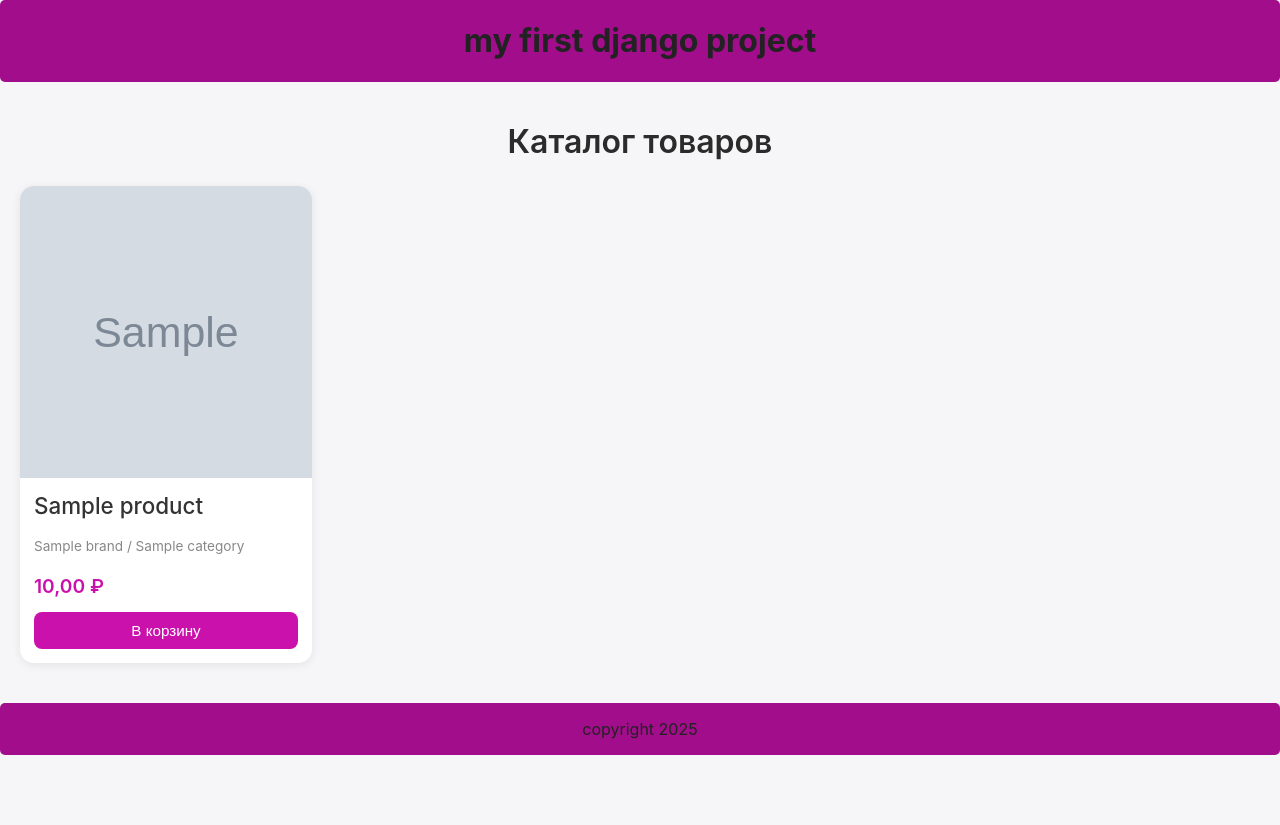
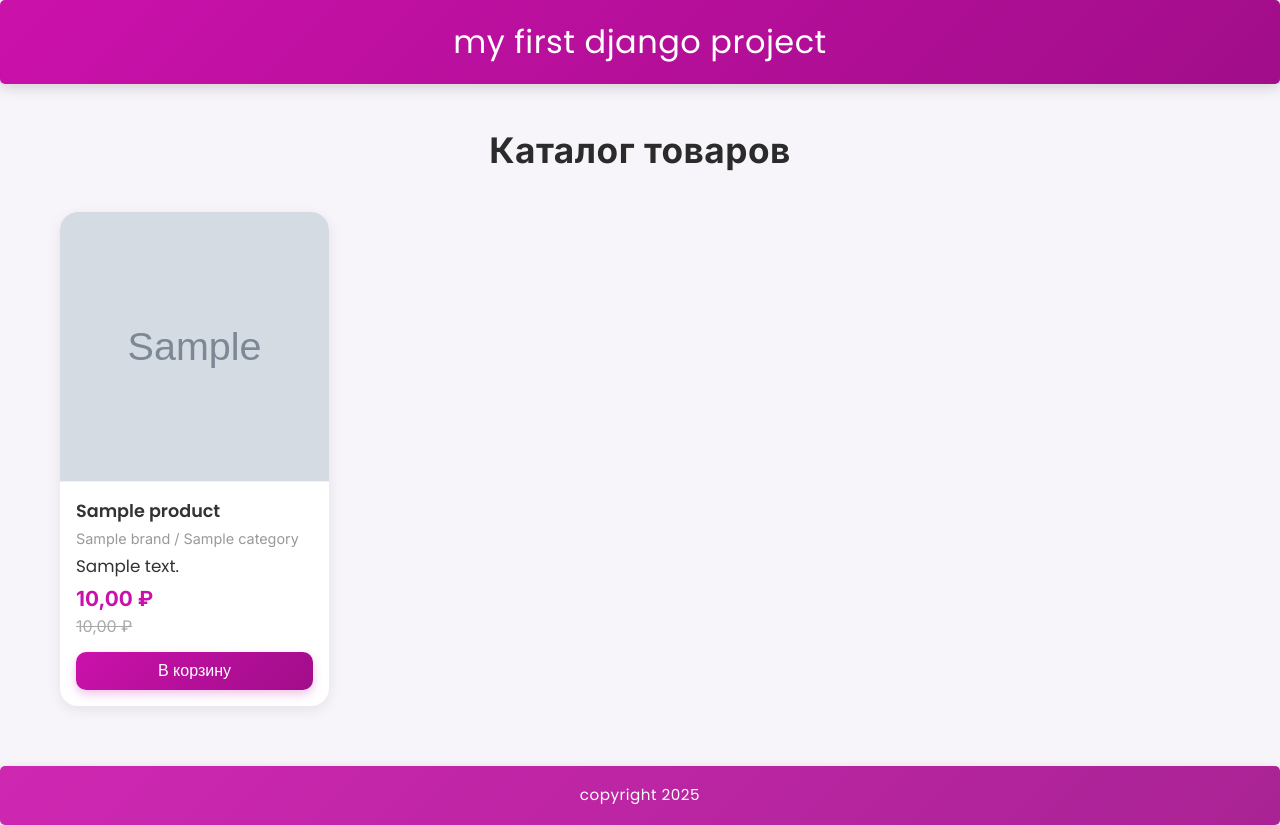
Before and after one commit to masterdigitalit/my_first_django_project, a Django app: page / in a window 1280 px wide. Before the commit the page ends 755 px from the top, so only its background shows below. Run offline with Django 5.2, Linux system fonts and the light colour scheme; tables that the repository leaves empty hold one stand-in row (values such as "Sample post"); grey boxes marked "Sample" are stand-in pictures.

Commit message:
описание

```diff
--- a/app/models.py
+++ b/app/models.py
@@ -29,6 +29,7 @@ class Product(models.Model):
     image_url = models.URLField(verbose_name="Ссылка на изображение", max_length=500, null=False, blank=False)
     category = models.ForeignKey("Category", verbose_name="Категория",null=False, blank=False, on_delete=models.CASCADE)
     brand = models.ForeignKey("Brand", verbose_name="Бренд", null=False, blank=False, on_delete=models.CASCADE)
+    old_price = models.DecimalField(verbose_name="Старая цена", decimal_places=2, max_digits=9, null=True, blank=True)
 
     def __str__(self):
         return self.name
--- a/app/static/styles/style.css
+++ b/app/static/styles/style.css
@@ -1,48 +1,71 @@
+/* === Подключаем шрифты === */
+@import url('https://fonts.googleapis.com/css2?family=Inter:wght@400;500;600;700&family=Poppins:wght@400;600&display=swap');
+
 /* === Базовые стили === */
 body {
-    font-family: "Inter", "Segoe UI", sans-serif;
-    background-color: #f6f6f8;
+    font-family: "Inter", "Poppins", "Segoe UI", sans-serif;
+    background-color: #f7f5f9;
     margin: 0;
     color: #222;
+    line-height: 1.5;
 }
 
 .container {
-    max-width: 1280px;
-    margin: 40px auto;
+
+    margin: 40px ;
     padding: 0 20px;
 }
 
 .page-title {
-    font-size: 2rem;
-    font-weight: 600;
-    margin-bottom: 25px;
+    font-size: 2.2rem;
+    font-weight: 700;
+    margin-bottom: 35px;
     text-align: center;
     color: #2b2b2b;
+    letter-spacing: 0.5px;
 }
 
 /* === Сетка товаров === */
 .product-grid {
     display: grid;
-    grid-template-columns: repeat(4, 1fr); /* 4 колонки */
-    gap: 24px;
+    grid-template-columns: repeat(4, 1fr);
+    gap: 28px;
+}
+
+@media (max-width: 1024px) {
+    .product-grid {
+        grid-template-columns: repeat(3, 1fr);
+    }
+}
+
+@media (max-width: 768px) {
+    .product-grid {
+        grid-template-columns: repeat(2, 1fr);
+    }
+}
+
+@media (max-width: 500px) {
+    .product-grid {
+        grid-template-columns: 1fr;
+    }
 }
 
 /* === Карточка товара === */
 .product-card {
     background: #fff;
-    border-radius: 14px;
+    border-radius: 18px;
     overflow: hidden;
-    box-shadow: 0 2px 10px rgba(0, 0, 0, 0.08);
+    box-shadow: 0 4px 14px rgba(0, 0, 0, 0.08);
     display: flex;
     flex-direction: column;
-    transition: transform 0.25s ease, box-shadow 0.25s ease;
+    transition: all 0.3s ease;
     cursor: pointer;
     position: relative;
 }
 
 .product-card:hover {
-    transform: translateY(-5px);
-    box-shadow: 0 4px 14px rgba(0, 0, 0, 0.12);
+    transform: translateY(-6px);
+    box-shadow: 0 8px 22px rgba(0, 0, 0, 0.12);
 }
 
 /* === Фото === */
@@ -51,117 +74,157 @@ body {
     aspect-ratio: 1/1;
     overflow: hidden;
     position: relative;
+    border-bottom: 1px solid #f1f1f1;
 }
 
 .product-image {
     width: 100%;
     height: 100%;
     object-fit: cover;
-    transition: transform 0.3s ease;
+    transition: transform 0.35s ease;
 }
 
 .product-card:hover .product-image {
-    transform: scale(1.05);
+    transform: scale(1.08);
 }
 
 /* === Описание === */
 .product-details {
-    padding: 14px;
+    padding: 16px;
     display: flex;
     flex-direction: column;
-    gap: 6px;
+    gap: 4px;
 }
 
 .product-name {
-    font-size: 1.4rem;
-    font-weight: 500;
+    font-size: 1.1rem;
+    font-weight: 600;
     color: #333;
     margin: 0;
     text-overflow: ellipsis;
     overflow: hidden;
     white-space: nowrap;
+    font-family: "Poppins", sans-serif;
+}
+.product-desc{
+      font-size: 1.05rem;
+    font-weight: 400;
+    color: #333;
+    margin: 0;
+    text-overflow: ellipsis;
+    overflow: hidden;
+    white-space: nowrap;
+    font-family: "Poppins", sans-serif;
 }
 
 .product-category {
-    font-size: 0.85rem;
-    color: #888;
+    font-size: 0.9rem;
+    color: #999;
+        margin: 0;
 }
 
 .product-price-block {
     display: flex;
-    align-items: center;
-    gap: 10px;
+    align-items: flex-start;
+    flex-direction: column;
 }
 
 .product-price {
-    font-size: 1.2rem;
-    font-weight: 600;
-    color: #cb11ab; /* фиолетовый, как у Wildberries */
+    font-size: 1.3rem;
+    font-weight: 700;
+    color: #cb11ab;
 }
 
 .product-old-price {
     text-decoration: line-through;
     color: #aaa;
-    font-size: 0.9rem;
+    font-size: 1rem;
 }
 
 /* === Кнопка === */
 .add-to-cart {
-    background-color: #cb11ab;
+    background: linear-gradient(135deg, #cb11ab, #a10d8a);
     color: #fff;
     border: none;
-    border-radius: 8px;
+    border-radius: 10px;
     padding: 10px 0;
-    font-size: 0.95rem;
-    margin-top: 8px;
+    font-size: 1rem;
+    font-weight: 500;
+    margin-top: 10px;
     cursor: pointer;
-    transition: background-color 0.3s ease;
+    transition: all 0.3s ease;
+    box-shadow: 0 4px 10px rgba(203, 17, 171, 0.25);
 }
 
 .add-to-cart:hover {
-    background-color: #a10d8a;
+    background: linear-gradient(135deg, #a10d8a, #cb11ab);
+    transform: translateY(-2px);
+    box-shadow: 0 6px 12px rgba(203, 17, 171, 0.3);
 }
 
 /* === Секция брендов === */
 .section-title {
-    margin-top: 60px;
-    font-size: 1.6rem;
+    margin-top: 70px;
+    font-size: 1.8rem;
     color: #333;
+    font-weight: 600;
+    text-align: center;
 }
 
 .brand-list {
     display: grid;
     grid-template-columns: repeat(auto-fit, minmax(180px, 1fr));
-    gap: 16px;
-    margin-top: 20px;
+    gap: 20px;
+    margin-top: 25px;
 }
 
 .brand-item {
     background: #fff;
-    border-radius: 10px;
-    padding: 12px;
+    border-radius: 12px;
+    padding: 16px;
     text-align: center;
-    box-shadow: 0 2px 6px rgba(0, 0, 0, 0.08);
-    transition: transform 0.2s ease;
+    box-shadow: 0 2px 8px rgba(0, 0, 0, 0.08);
+    transition: all 0.25s ease;
+    font-family: "Poppins", sans-serif;
 }
 
 .brand-item:hover {
-    transform: translateY(-3px);
+    transform: translateY(-4px);
+    box-shadow: 0 6px 16px rgba(0, 0, 0, 0.1);
 }
 
+/* === Нет товаров === */
 .no-products {
     text-align: center;
     color: #777;
-    font-size: 1rem;
+    font-size: 1.1rem;
+    margin-top: 40px;
 }
 
-
-header, footer{
-position: relative;
+/* === Header и Footer === */
+header, footer {
+    position: relative;
     width: 100%;
     display: flex;
     align-items: center;
     justify-content: center;
-  background-color: #a10d8a;
+    background: linear-gradient(135deg, #cb11ab, #a10d8a);
+    border-radius: 0;
+    color: #fff;
+    padding: 18px 0;
+    box-shadow: 0 4px 14px rgba(0, 0, 0, 0.15);
+    font-family: "Poppins", sans-serif;
     border-radius: 5px;
 }
+
+header h1, footer p {
+    margin: 0;
+    font-weight: 500;
+    letter-spacing: 0.5px;
+}
+
+footer {
+    margin-top: 60px;
+    font-size: 0.95rem;
+    opacity: 0.9;
+}
--- a/app/templates/app/index.html
+++ b/app/templates/app/index.html
@@ -16,6 +16,7 @@
             <div class="product-details">
                 <h2 class="product-name">{{ product.name }}</h2>
                 <p class="product-category">{{ product.brand.name }} / {{ product.category.name }}</p>
+                  <h2 class="product-desc">{{ product.description }}</h2>
                 <div class="product-price-block">
                     <span class="product-price">{{ product.price }} ₽</span>
                     {% if product.old_price %}
```
Also changed, not shown: app/migrations/0003_product_old_price.py (added).
